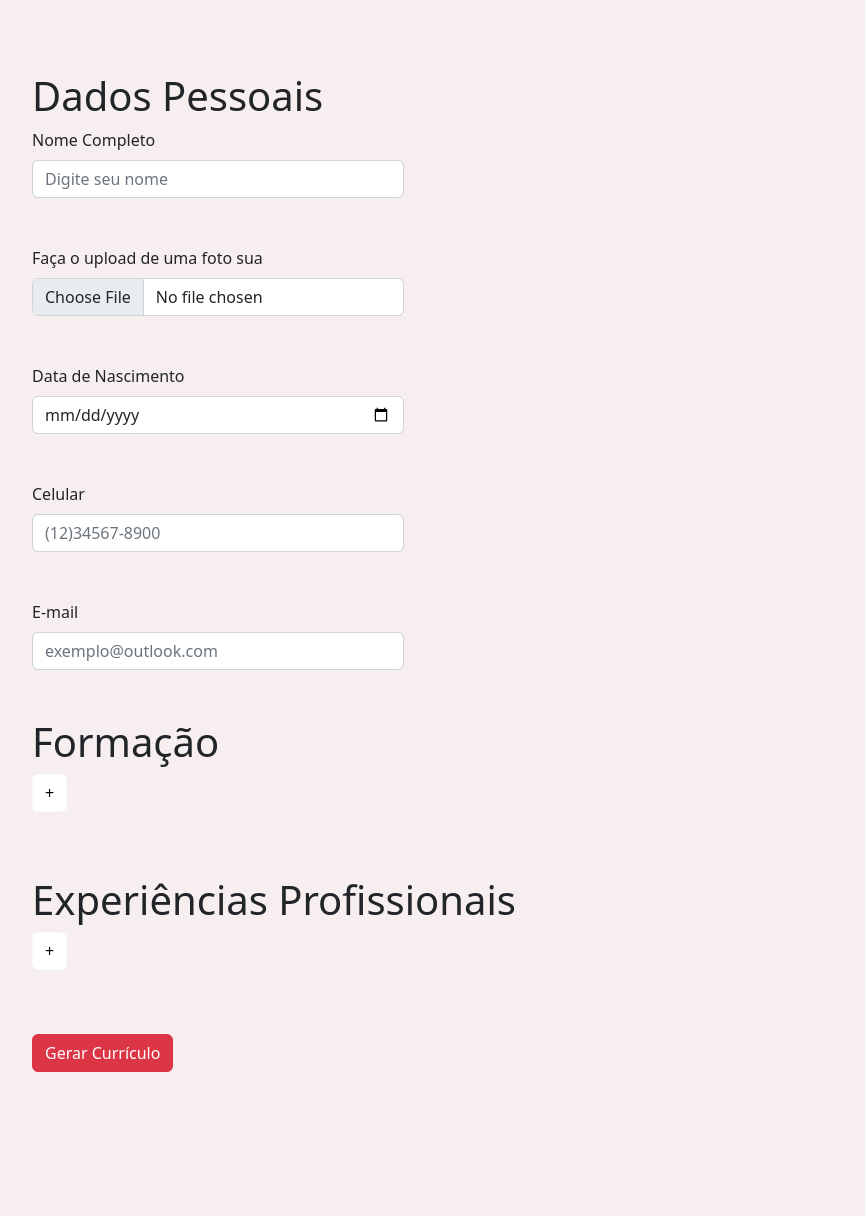
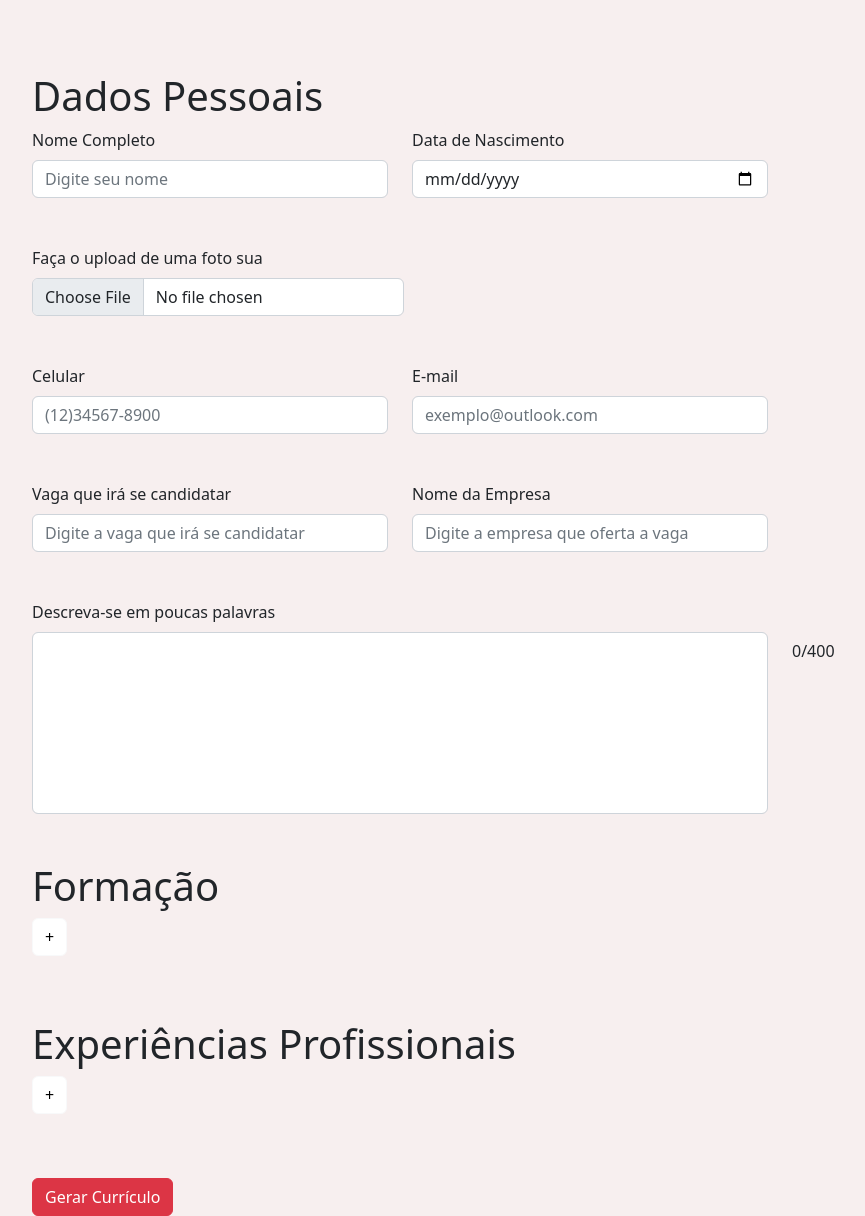
Before and after one commit to Denjiwe/geradorCurriculo, a PHP site: page / in a window 1280 px wide. Shown: the part 88-1304 px from the top of the page, without its empty margins (50-915 px from the left). Before the commit the page ends 1160 px from the top, so only its background shows below. Run offline with PHP 8.4, Linux system fonts and the light colour scheme.

Commit message:
ADD descrição, vaga e empresaVaga, FIX datas

```diff
--- a/css/stylesIndex.css
+++ b/css/stylesIndex.css
@@ -6,6 +6,12 @@ body {
 }
 .navbar {
     border: solid 1px black;
+}
+#descricao{
+    resize: none;
+}
+#numeracao{
+    padding-top: 39px;
 }
 #input-group {
     border: solid 1px #afafaf;
--- a/index.php
+++ b/index.php
@@ -26,9 +26,16 @@
     <main class="mt-5 pt-4 container">
         <h1>Dados Pessoais</h1>
         <form enctype="multipart/form-data" method="post" action="geraCurriculo.php" id="formCurriculo">
+            <div class="row">
                 <div class="mb-5 col-4">
                     <label for="nome" class="form-label">Nome Completo</label>
                     <input type="text" class="form-control" name="nome" id="nome" placeholder="Digite seu nome" required>
+                </div>
+
+                <div class="mb-5 col-4">
+                    <label for="dateNasc" class="form-label">Data de Nascimento</label>
+                    <input type="date" class="form-control" name="dateNasc" id="dateNasc" required>
+                </div>
             </div>
 
             <div class="mb-5 col-4">
@@ -36,11 +43,8 @@
                 <input type="file" accept="image/*" class="form-control" name="foto" id="foto" required>
             </div>
 
-            <div class="mb-5 col-4">
-                <label for="dateNasc" class="form-label">Data de Nascimento</label>
-                <input type="date" class="form-control" name="dateNasc" id="dateNasc" required>
-            </div>
 
+            <div class="row">
                 <div class="mb-5 col-4">
                         <label for="telefone" class="form-label">Celular</label>
                         <input type="tel" class="form-control" name="telefone" placeholder="(12)34567-8900" id="telefone" maxlength="15" onkeypress="mascara(this)" required>
@@ -50,6 +54,32 @@
                     <label for="email" class="form-label">E-mail</label>
                     <input type="email" class="form-control" name="email" id="email" placeholder="exemplo@outlook.com" required>
                 </div>
+            </div>
+
+            <div class="row">
+                <div class="mb-5 col-4">
+                    <label for="vaga" class="form-label">Vaga que irá se candidatar</label>
+                    <input type="text" class="form-control" name="vaga" id="vaga" placeholder="Digite a vaga que irá se candidatar" required>
+                </div>
+
+                <div class="mb-5 col-4">
+                    <label for="empresaVaga" class="form-label">Nome da Empresa</label>
+                    <input type="text" class="form-control" name="empresaVaga" id="empresaVaga" placeholder="Digite a empresa que oferta a vaga" required>
+                </div>
+            </div>
+
+            <div class="row">
+                <div class="mb-5 col-8">
+                    <label for="descricao" class="form-label">Descreva-se em poucas palavras</label>
+                    <textarea class="form-control" cols="30" rows="7" name="descricao" id="descricao" maxlength="400" required> </textarea>
+                </div>
+
+                <div id="numeracao" class="col-1">
+                    <span id="contador">0</span>/400
+                </div>
+            </div>
+
+
 
             <div>
                 <h1>Formação</h1>
--- a/js/criaCampos.js
+++ b/js/criaCampos.js
@@ -7,17 +7,17 @@ $("#addCampoFormacao").click(function () {
         '<div class="col-8 mb-3" id="input-group">\
                 <div class="input-group p-3">\
                         <span class="input-group-text ">Nome da Instituição</span>\
-                        <input type="text" class="form-control" name="instituicao['+idFormacao+']" id="instituicao['+idFormacao+']" aria-label="Instituicao">\
+                        <input type="text" class="form-control" name="instituicao['+idFormacao+']" id="instituicao['+idFormacao+']" aria-label="Instituicao" required>\
                 </div>\
                 <div class="input-group p-3">\
                         <span class="input-group-text ">Categoria de Ensino</span>\
-                        <input type="text" class="form-control" name="categoria['+idFormacao+']" id="categoria['+idFormacao+']" aria-label="Categoria">\
+                        <input type="text" class="form-control" name="categoria['+idFormacao+']" id="categoria['+idFormacao+']" aria-label="Categoria" required>\
                 </div>\
                 <div class="input-group p-3 col-4">\
                         <span class="input-group-text ">De</span>\
-                        <input type="date" class="form-control" name="deFormacao['+idFormacao+']" id="deFormacao['+idFormacao+']" aria-label="De">\
+                        <input type="date" class="form-control" name="deFormacao['+idFormacao+']" id="deFormacao['+idFormacao+']" aria-label="De" required>\
                         <span class="input-group-text ">Até</span>\
-                        <input type="date" class="form-control" name="ateFormacao['+idFormacao+']" id="ateFormacao['+idFormacao+']" aria-label="Até">\
+                        <input type="date" class="form-control" name="ateFormacao['+idFormacao+']" id="ateFormacao['+idFormacao+']" aria-label="Até" required>\
                 </div>\
         </div>');
 });
@@ -29,17 +29,17 @@ $("#addCampoProfissoes").click(function () {
         '<div class="col-8 mb-3" id="input-group">\
                 <div class="input-group p-3">\
                         <span class="input-group-text ">Nome da Empresa</span>\
-                        <input type="text" class="form-control" name="empresa['+idProfissoes+']" id="empresa['+idProfissoes+']" aria-label="Empresa">\
+                        <input type="text" class="form-control" name="empresa['+idProfissoes+']" id="empresa['+idProfissoes+']" aria-label="Empresa" required>\
                 </div>\
                 <div class="input-group p-3">\
                         <span class="input-group-text ">Cargo</span>\
-                        <input type="text" class="form-control" name="cargo['+idProfissoes+']" id="cargo['+idProfissoes+']" aria-label="Cargo">\
+                        <input type="text" class="form-control" name="cargo['+idProfissoes+']" id="cargo['+idProfissoes+']" aria-label="Cargo" required>\
                 </div>\
                 <div class="input-group p-3 col-4">\
                         <span class="input-group-text ">De</span>\
-                        <input type="date" class="form-control" name="deProfissoes['+idProfissoes+']" id="deProfissoes['+idProfissoes+']" aria-label="De">\
+                        <input type="date" class="form-control" name="deProfissoes['+idProfissoes+']" id="deProfissoes['+idProfissoes+']" aria-label="De" required>\
                         <span class="input-group-text ">Até</span>\
-                        <input type="date" class="form-control" name="ateProfissoes['+idProfissoes+']" id="ateProfissoes['+idProfissoes+']" aria-label="Até">\
+                        <input type="date" class="form-control" name="ateProfissoes['+idProfissoes+']" id="ateProfissoes['+idProfissoes+']" aria-label="Até" required>\
                 </div>\
         </div>');
 });
--- a/js/validaCampos.js
+++ b/js/validaCampos.js
@@ -7,3 +7,8 @@ function mascara(telefone){
     if(telefone.value.length == 10)
         telefone.value = telefone.value + '-'; //quando o campo já tiver 8 caracteres, o script irá inserir um tracinho, para melhor visualização do telefone.
 }
+$(document).on("input", "#descricao", function () {
+    var caracteresDigitados = $(this).val().length;
+
+    $("#contador").text(caracteresDigitados);
+});
```
Also changed, not shown: css/stylesCurriculo.css (+30 -4 lines), geraCurriculo.php (+32 -11 lines), images/2022.10.06-19.34.47.jpg (added). Lines whose indentation alone changed are shown as unchanged.
